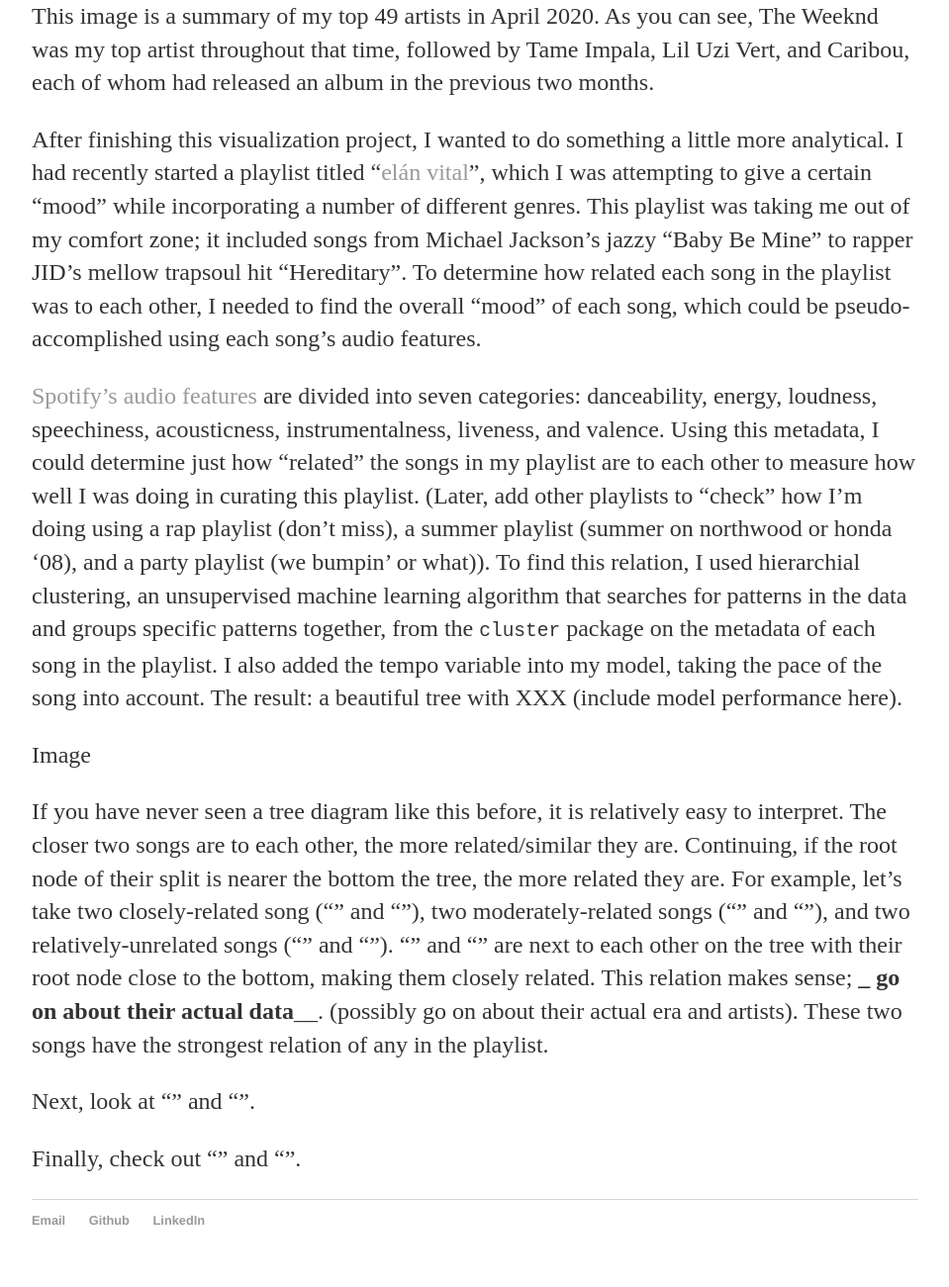
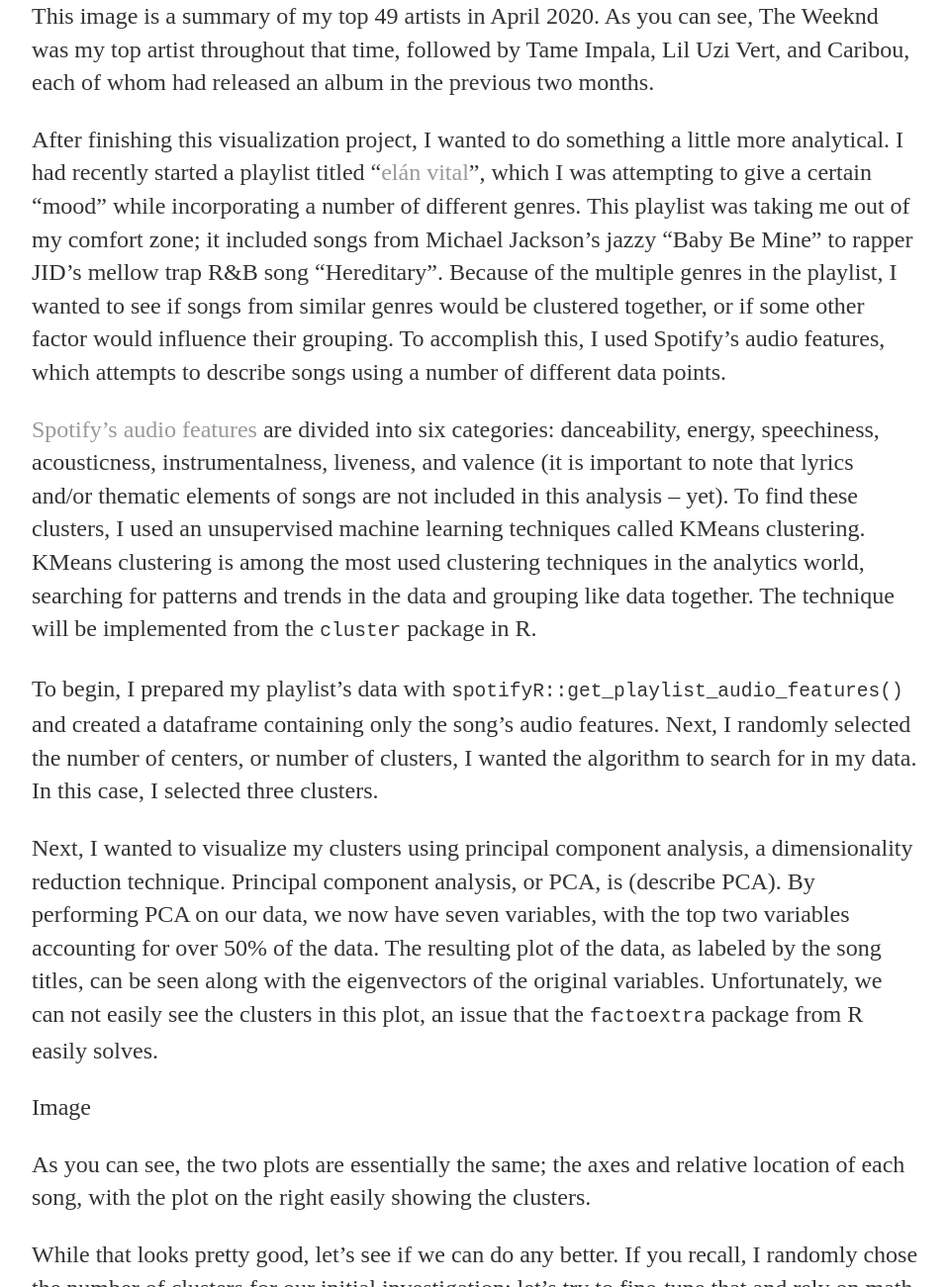
Before and after one commit to mtnartker/mtnartker.github.io, a Jekyll site: the page built from _posts/2020-08-15-spotify-api-spotifyr-intro.md, in a window 1280 px wide and 1400 px high, scrolled down 1604 px, cut to the strip 99-1400 px from the top of the window. Shown: the whole strip at 99% size, without its empty margins (160-1119 px from the left). Built offline with Jekyll 4.4.1, drawn with Linux system fonts in a browser that asks for light colours; some of the changed text lies outside the part shown.

Commit message:
Update 2020-08-15-spotify-api-spotifyr-intro.md

```diff
--- a/_posts/2020-08-15-spotify-api-spotifyr-intro.md
+++ b/_posts/2020-08-15-spotify-api-spotifyr-intro.md
@@ -14,16 +14,32 @@
 
 This image is a summary of my top 49 artists in April 2020. As you can see, The Weeknd was my top artist throughout that time, followed by Tame Impala, Lil Uzi Vert, and Caribou, each of whom had released an album in the previous two months.
 
-After finishing this visualization project, I wanted to do something a little more analytical. I had recently started a playlist titled “[elán vital](https://open.spotify.com/playlist/6scEj1HgGsb4Mt7MU9z3gb)”, which I was attempting to give a certain “mood” while incorporating a number of different genres. This playlist was taking me out of my comfort zone; it included songs from Michael Jackson’s jazzy “Baby Be Mine” to rapper JID’s mellow trapsoul hit “Hereditary”. To determine how related each song in the playlist was to each other, I needed to find the overall “mood” of each song, which could be pseudo-accomplished using each song's audio features.
+After finishing this visualization project, I wanted to do something a little more analytical. I had recently started a playlist titled “[elán vital](https://open.spotify.com/playlist/6scEj1HgGsb4Mt7MU9z3gb)”, which I was attempting to give a certain “mood” while incorporating a number of different genres. This playlist was taking me out of my comfort zone; it included songs from Michael Jackson’s jazzy “Baby Be Mine” to rapper JID’s mellow trap R&B song “Hereditary”. Because of the multiple genres in the playlist, I wanted to see if songs from similar genres would be clustered together, or if some other factor would influence their grouping. To accomplish this, I used Spotify’s audio features, which attempts to describe songs using a number of different data points.
 
-[Spotify’s audio features](https://developer.spotify.com/documentation/web-api/reference/tracks/get-several-audio-features/) are divided into seven categories: danceability, energy, loudness, speechiness, acousticness, instrumentalness, liveness, and valence. Using this metadata, I could determine just how “related” the songs in my playlist are to each other to measure how well I was doing in curating this playlist. (Later, add other playlists to “check” how I’m doing using a rap playlist (don’t miss), a summer playlist (summer on northwood or honda ‘08), and a party playlist (we bumpin’ or what)). To find this relation, I used hierarchial clustering, an unsupervised machine learning algorithm that searches for patterns in the data and groups specific patterns together, from the `cluster` package on the metadata of each song in the playlist. I also added the tempo variable into my model, taking the pace of the song into account. The result: a beautiful tree with XXX (include model performance here).
+[Spotify’s audio features](https://developer.spotify.com/documentation/web-api/reference/tracks/get-several-audio-features/) are divided into six categories: danceability, energy, speechiness, acousticness, instrumentalness, liveness, and valence (it is important to note that lyrics and/or thematic elements of songs are not included in this analysis -- yet). To find these clusters, I used an unsupervised machine learning techniques called KMeans clustering. KMeans clustering is among the most used clustering techniques in the analytics world, searching for patterns and trends in the data and grouping like data together. The technique will be implemented from the `cluster` package in R.
 
+To begin, I prepared my playlist’s data with `spotifyR::get_playlist_audio_features()` and created a dataframe containing only the song’s audio features. Next, I randomly selected the number of centers, or number of clusters, I wanted the algorithm to search for in my data. In this case, I selected three clusters.
+
+Next, I wanted to visualize my clusters using principal component analysis, a dimensionality reduction technique. Principal component analysis, or PCA, is (describe PCA). By performing PCA on our data, we now have seven variables, with the top two variables accounting for over 50% of the data. The resulting plot of the data, as labeled by the song titles, can be seen along with the eigenvectors of the original variables. Unfortunately, we can not easily see the clusters in this plot, an issue that the `factoextra` package from R easily solves.
 
 Image
 
+As you can see, the two plots are essentially the same; the axes and relative location of each song, with the plot on the right easily showing the clusters.
 
-If you have never seen a tree diagram like this before, it is relatively easy to interpret. The closer two songs are to each other, the more related/similar they are. Continuing, if the root node of their split is nearer the bottom the tree, the more related they are. For example, let’s take two closely-related song (“” and “”), two moderately-related songs (“” and “”), and two relatively-unrelated songs (“” and “”). “” and “” are next to each other on the tree with their root node close to the bottom, making them closely related. This relation makes sense; ___ go on about their actual data____. (possibly go on about their actual era and artists). These two songs have the strongest relation of any in the playlist.
+While that looks pretty good, let’s see if we can do any better. If you recall, I randomly chose the number of clusters for our initial investigation; let’s try to fine-tune that and rely on math to give us the optimal number of clusters.
 
-Next, look at “” and “”.
+To start, it is important to know that there are three main methods of fine-tuning KMeans models: the elbow method, the silhouette method, and the gap statistic. The elbow method finds the number of clusters that has the minimum total sum of squares within each cluster. The silhouette attempts to determine how well each object lays within a cluster, finding the average residual distance from the center for each cluster. The gap statistic method compares intracluster variation to null distribution clustering, searching for the maximum “improvement” the additional cluster provided the model. Each plot can be seen below.
 
-Finally, check out “” and “”.
+Image
+
+According to our plot, the elbow method continuously decreases, meaning it suggests more clusters than less. The silhouette method has its maximum value at five clusters. The gap statistic method, on the other hand, suggests that just one cluster is optimal, suggesting that the distribution is no better than a null distribution. Because the silhouette method suggests five clusters and the elbow method supports it as a good selection, we will continue with five centers in our method.
+
+After rerunning the model, we get a new plot with new clusters:
+
+image
+
+In cluster one in the top right, we have songs from iconic artists such as Michael Jackson and The Isley Brothers to more current, lowkey artists such as Yves Tumour and KAYTRANADA. To the second cluster, it is a number of recent songs with a notable instrumental uptick in its song, giving this cluster the highest mean acousticness and mean instrumentalness of our five clusters. The third cluster contains the most danceable songs of any of the five clusters, including songs from Bobby Caldwell to Clairo. In cluster four, the four songs are by artists more known for their production and instrumentals than their lyrics, containing the highest mean valence and mean energy of any cluster. The final cluster has the highest mean speechiness along with the lowest mean valence of the five groups, containing odes to failed relationships and the beginnings of new ones.
+
+As you can see in the above plot, two of our clusters overlap. While this seems incorrect, it is important to remember that the current plot is only using two of our seven variables created during the dimensionality reduction from PCA. These two variables account for 54% of the data, but 46% of the data is unplotted. The KMeans analysis of elán vital’s resulted in within cluster sum of squares of 0.43 for cluster one, 0.56 for cluster two, 0.66 for cluster three, 0.36 for cluster four, and 0.44 for cluster five with 69.4% of the variation in the data explained by the clusters.
+
+Overall, these strong measures show that even though elán vital has a consistent “mood” throughout the playlist, there are still specific groupings within it. Finish conclusion
```
